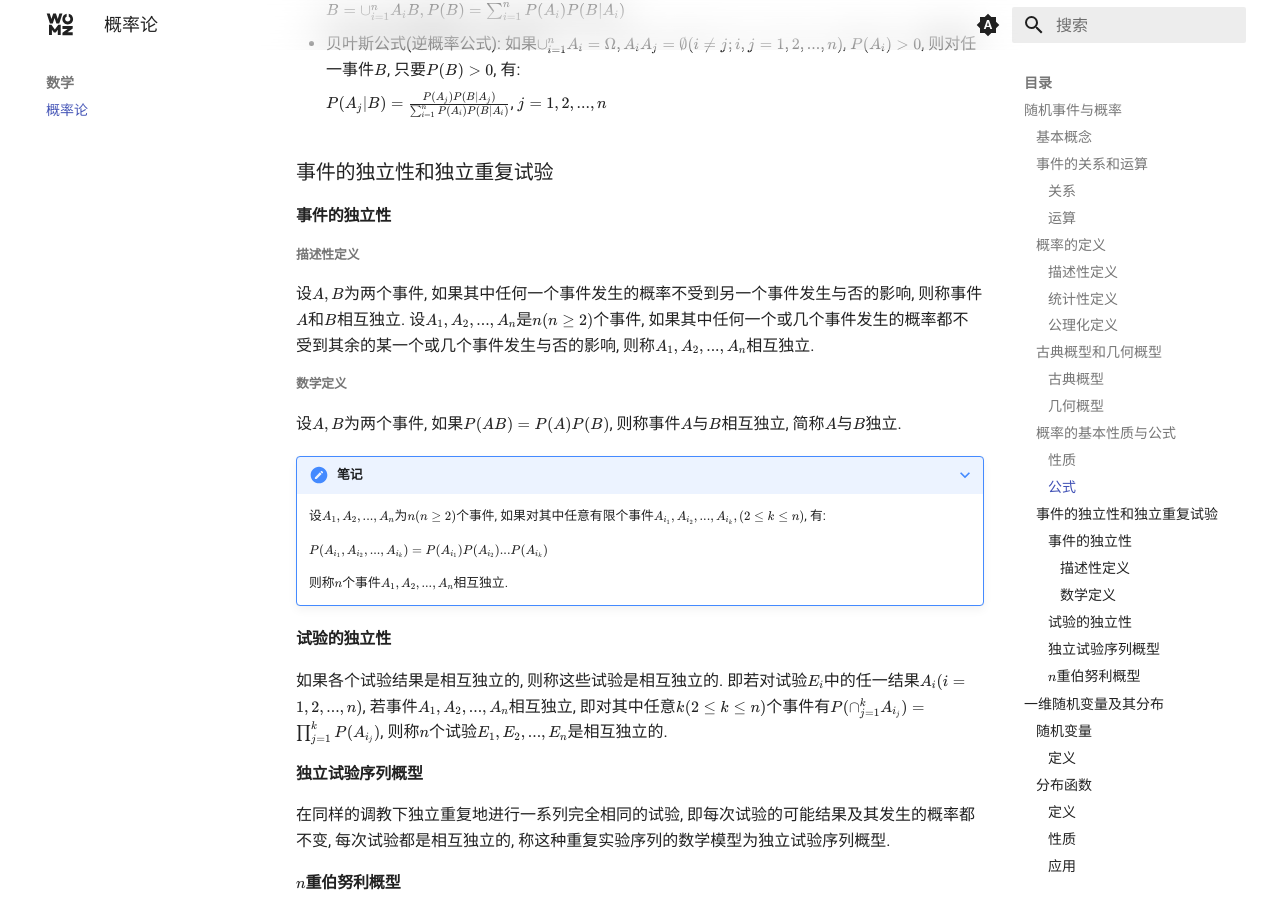
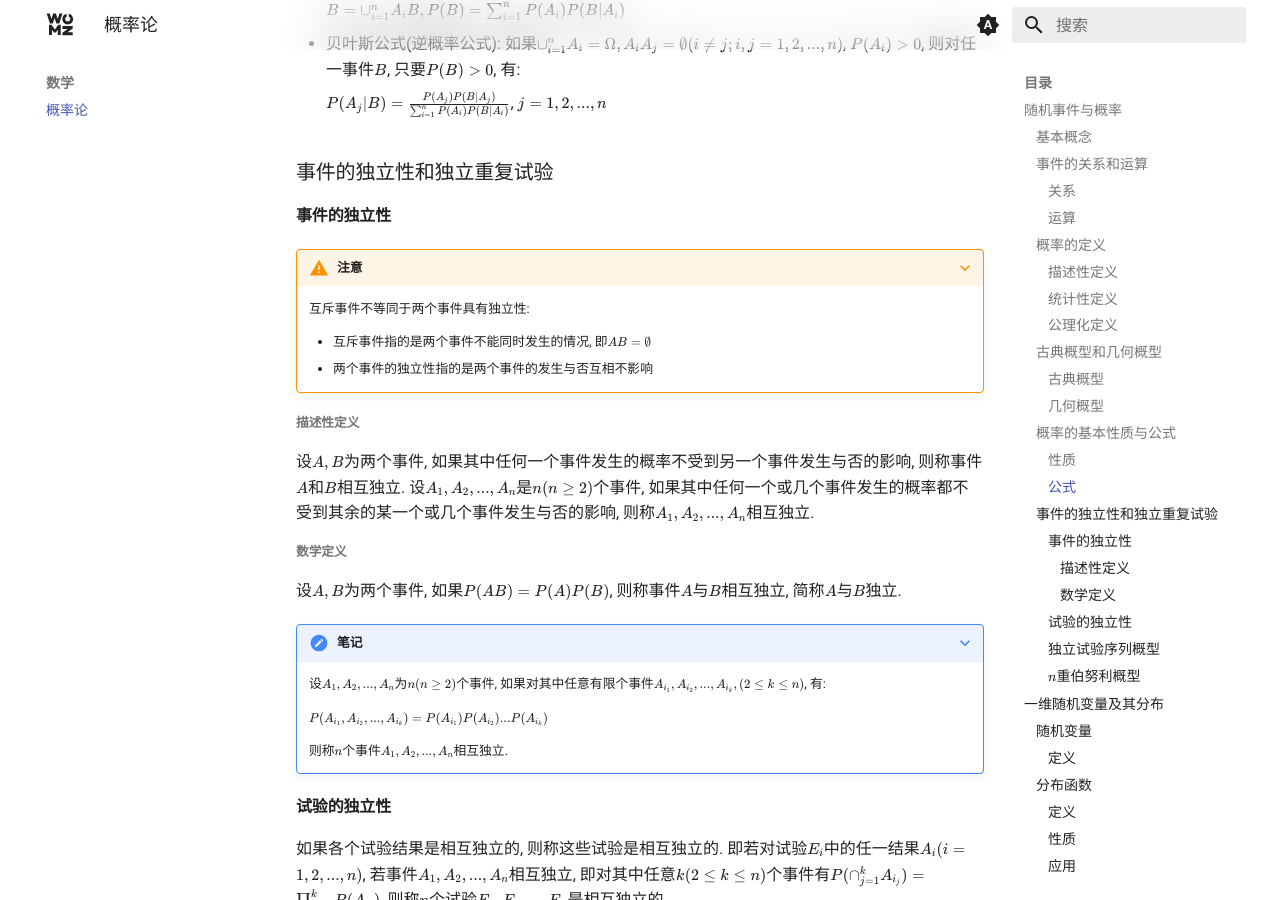
Before and after one commit to sigmax01/ml, an MkDocs documentation site: the page built from docs/数学/概率论.md, in a window 1280 px wide and 900 px high, scrolled down 3909 px. Built offline with MkDocs 1.6.1 and Material for MkDocs 9.7.7, drawn with Linux system fonts in a browser that asks for light colours; comment, search, counter and statistics services are not loaded.

Commit message:
Update documentation with information on events independence and independent repeated experiments

```diff
--- a/docs/数学/概率论.md
+++ b/docs/数学/概率论.md
@@ -166,6 +166,13 @@ $P(A)=\frac{S_A的几何度量}{\Omega的几何度量}$
 
 #### 事件的独立性
 
+???+ warning "注意"
+
+    互斥事件不等同于两个事件具有独立性:
+
+    - 互斥事件指的是两个事件不能同时发生的情况, 即$AB=\emptyset$
+    - 两个事件的独立性指的是两个事件的发生与否互相不影响
+
 ##### 描述性定义
 
 设$A, B$为两个事件, 如果其中任何一个事件发生的概率不受到另一个事件发生与否的影响, 则称事件$A$和$B$相互独立. 设$A_1, A_2, ..., A_n$是$n(n\geq 2)$个事件, 如果其中任何一个或几个事件发生的概率都不受到其余的某一个或几个事件发生与否的影响, 则称$A_1, A_2, ..., A_n$相互独立.
```
